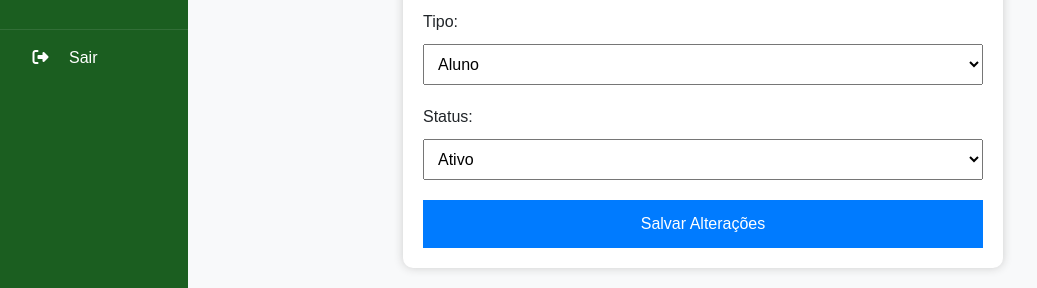
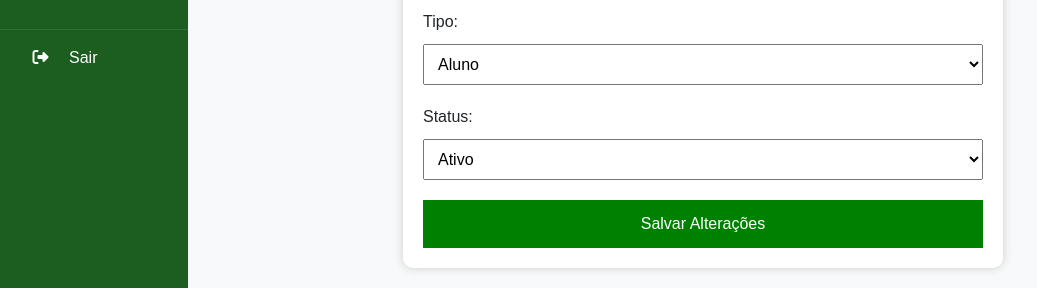
Before and after one commit to CleanoJr/PI2-Analise_Sensorial, a Flask app: template templates/usuario/edit_usuario.html in a window 1280 px wide. Shown: the part 714-1002 px from the top of the page, without its empty margins (62-1099 px from the left). Run offline with Flask 3, Linux system fonts and the light colour scheme; the template is opened without the code that fills it, so the values that code supplies are empty; parts of the project's set-up code (start-up, migrations or seed data) failed here and were passed over.

Commit message:
Update style.css

```diff
--- a/static/css/style.css
+++ b/static/css/style.css
@@ -197,7 +197,7 @@ form select {
 }
 
 form button {
-  background-color: #007bff;
+  background-color: green ;
   color: white;
   padding: 12px;
   border: none;
@@ -207,7 +207,7 @@ form button {
 }
 
 form button:hover {
-  background-color: #0056b3;
+  background-color: green ;
 }
 
 /* Responsividade */
```
